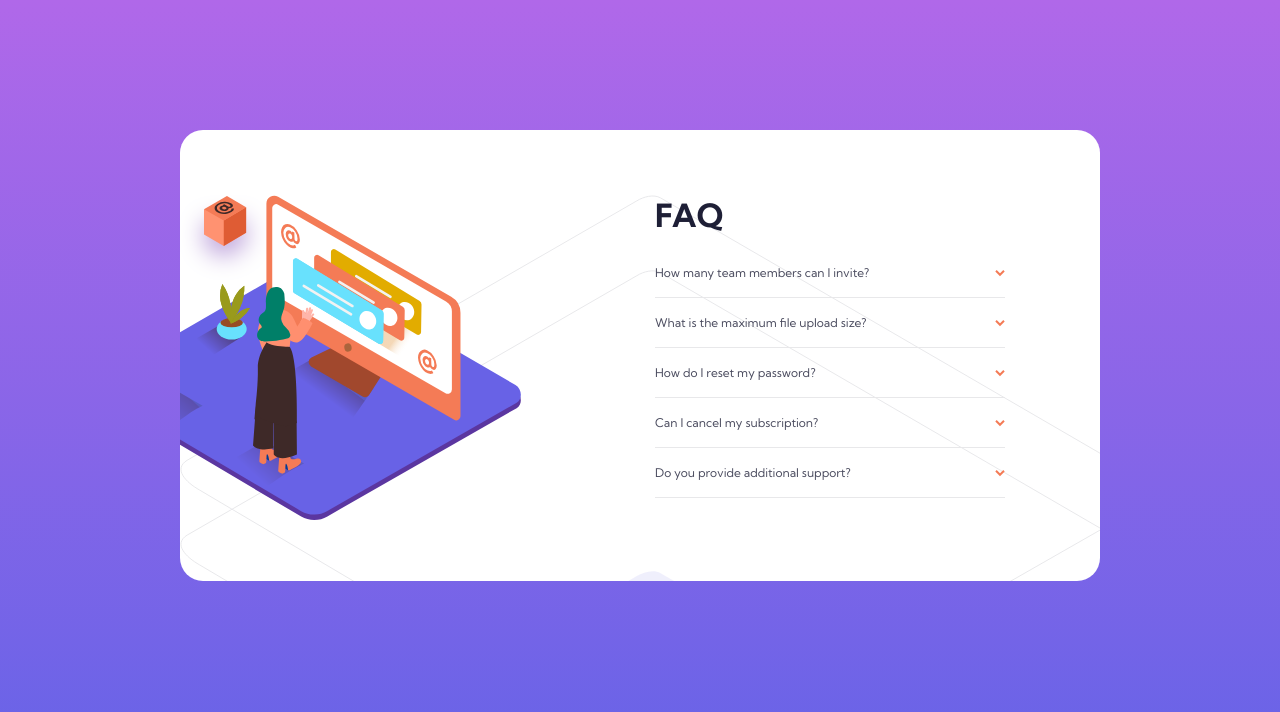
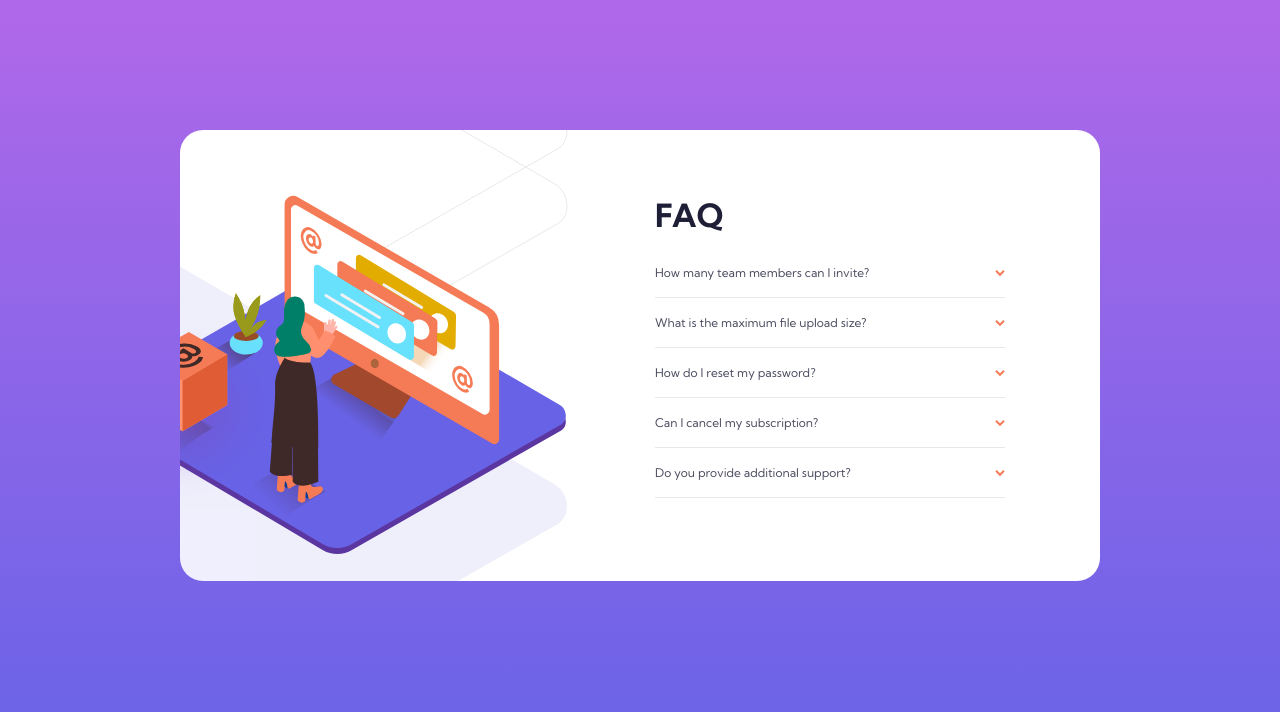
Before and after one commit to miguelzaga/faq-accordion-card, a React (Vite) app: page / in a window 1280 px wide. Shown: the top 712 px of the page. Built offline with nearby package versions, Linux system fonts and the light colour scheme.

Commit message:
adjusted illustration sizes

```diff
--- a/src/scss/05-components/_card.scss
+++ b/src/scss/05-components/_card.scss
@@ -48,7 +48,8 @@
     top: 108px;
 
     &--desktop {
-      top: 0;
+      top: -362px;
+      left: -576px;
     }
   }
 
@@ -59,13 +60,15 @@
 
     &--desktop {
       left: -86px;
+      max-width: 472px;
     }
   }
 
   &__illustration-box {
     position: absolute;
-    top: 0;
-    max-width: 90px;
+    top: 135px;
+    left: -85px;
+    max-width: 180px;
   }
 
   &__container {
```
